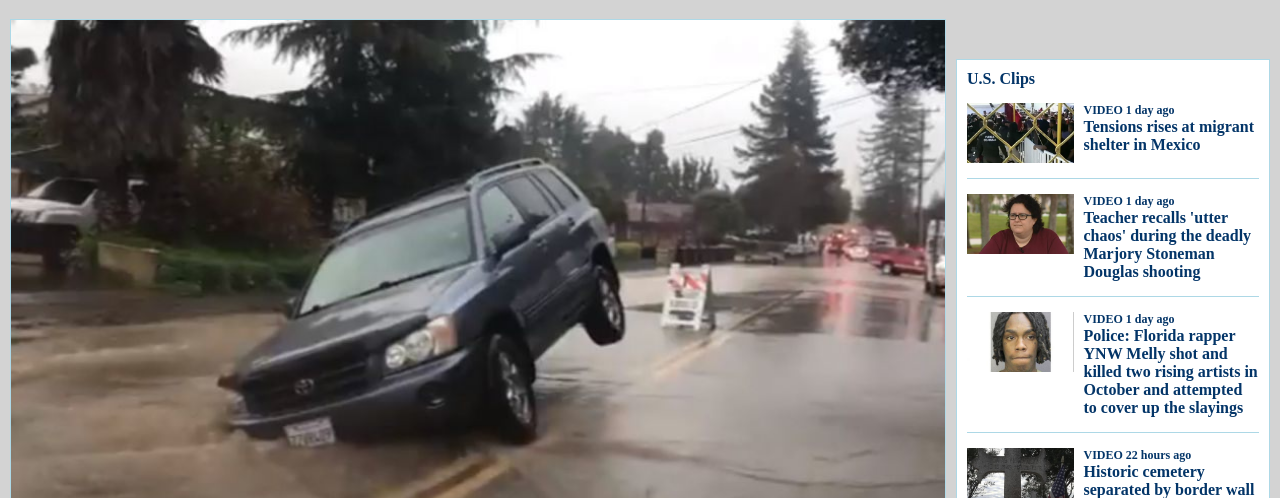
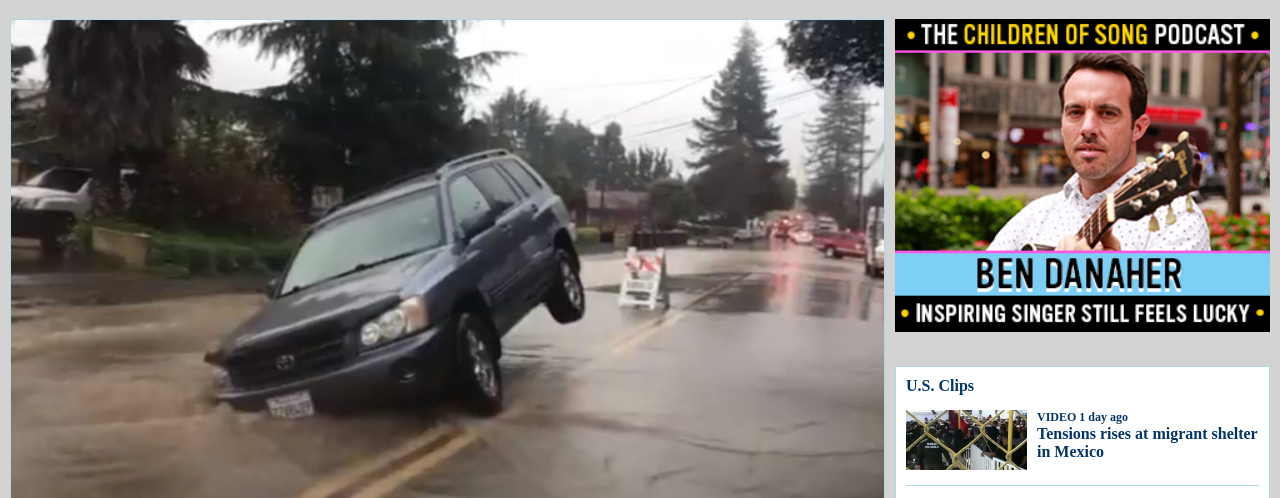
Before and after one commit to beepboopbitch/fox-news-clone, a plain HTML site: page index.html in a window 1280 px wide. Shown: the part 442-940 px from the top of the page. Drawn offline with Linux system fonts and the light colour scheme.

Commit message:
add second ad

```diff
--- a/index.html
+++ b/index.html
@@ -48,11 +48,9 @@
         </div>
       </div>
     </div>
-
     <div class="ad">
       <img src="img/foxad.jpg" alt="">
     </div>
-
     <div class="middle">
       <div class="mainbar">
         <h1>U.S.</h1>
@@ -114,7 +112,12 @@
           </div>
         </div>
       </div>
+
+
       <div class="sidebar">
+        <div class="ad2">
+          <img src="img/ad2.jpeg" alt="">
+        </div>
         <div class="img-container">
           <p>U.S. Clips</p>
           <div class="img-item">
@@ -168,6 +171,7 @@
           </div>
         </div>
       </div>
+
     </div>
 
     <div class="bottom">
--- a/scss/input.scss
+++ b/scss/input.scss
@@ -147,7 +147,7 @@ body, p {
     }
   }
   .mainbar {
-    width: 75%;
+    width: 70%;
     margin: 0 5px 0 10px;
     .weather {
       background-color: white;
@@ -164,11 +164,14 @@ body, p {
     }
   }
   .sidebar {
-    border: 1px solid lightblue;
-    margin: 120px 10px 450px 5px;
-    width: 25%;
-    background-color: white;
+    margin: 80px 10px 50px 5px;
+    width: 30%;
+    .ad2 {
+      margin-bottom: 30px;
+    }
     .img-container {
+      background-color: white;
+      border: 1px solid lightblue;
       padding: 10px 10px 10px 10px;
       p {
         color: $fox-color;
```
Also changed, not shown: css/output.css, img/ad2.jpeg (added), 1 other file.
